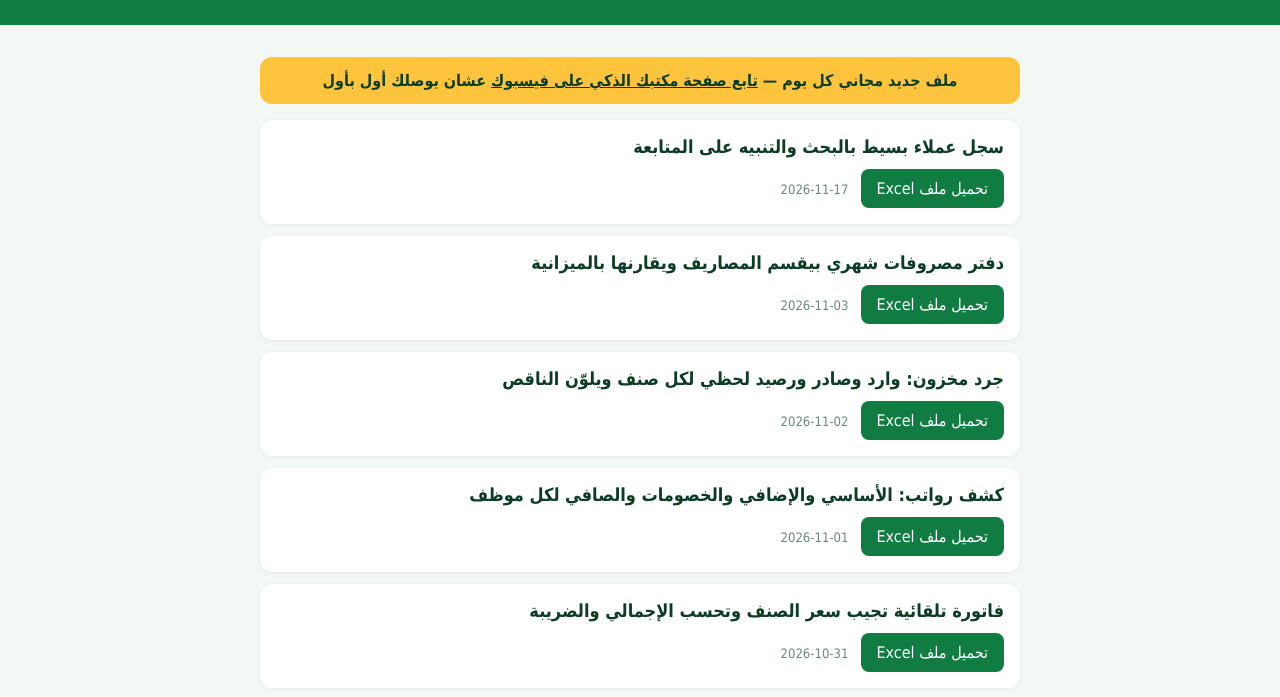
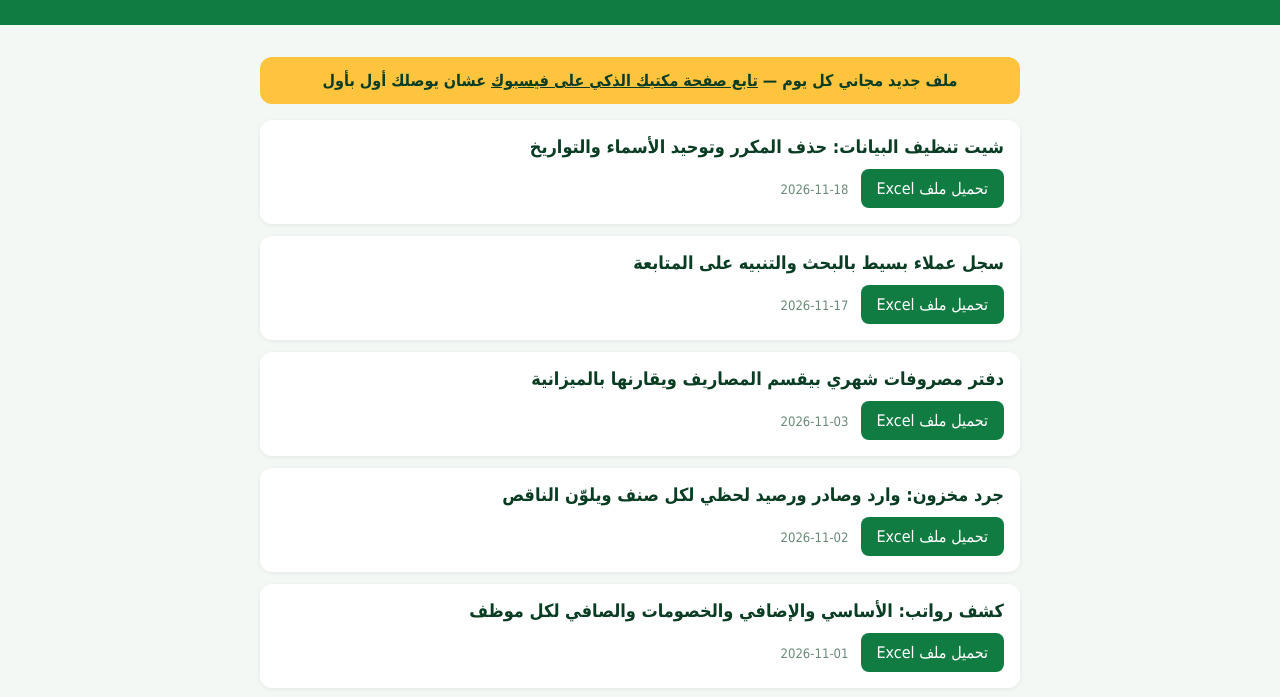
Before and after one commit to matya1406-coder/free-tools, a plain HTML site: page smart-office/index.html in a window 1280 px wide. Shown: the part 86-783 px from the top of the page. Drawn offline with Linux system fonts and the light colour scheme.

Commit message:
Smart Office library page

```diff
--- a/smart-office/index.html
+++ b/smart-office/index.html
@@ -11,6 +11,7 @@ border-radius:8px;text-decoration:none;margin-left:12px}span{color:#6b8b78;font-
 <header><h1>مكتبة ملفات مكتبك الذكي</h1><div>ملفات Excel جاهزة ومجانية للشركات الصغيرة</div></header>
 <main><p class="follow">ملف جديد مجاني كل يوم — <a href="https://www.facebook.com/profile.php?id=61596221452286">تابع صفحة مكتبك الذكي على فيسبوك</a> عشان يوصلك أول بأول</p>
 <ul>
+<li><h2>شيت تنظيف البيانات: حذف المكرر وتوحيد الأسماء والتواريخ</h2><a class="btn" href="2026-11-18.xlsx" download>تحميل ملف Excel</a><span>2026-11-18</span></li>
 <li><h2>سجل عملاء بسيط بالبحث والتنبيه على المتابعة</h2><a class="btn" href="2026-11-17.xlsx" download>تحميل ملف Excel</a><span>2026-11-17</span></li>
 <li><h2>دفتر مصروفات شهري بيقسم المصاريف ويقارنها بالميزانية</h2><a class="btn" href="2026-11-03.xlsx" download>تحميل ملف Excel</a><span>2026-11-03</span></li>
 <li><h2>جرد مخزون: وارد وصادر ورصيد لحظي لكل صنف ويلوّن الناقص</h2><a class="btn" href="2026-11-02.xlsx" download>تحميل ملف Excel</a><span>2026-11-02</span></li>
```
